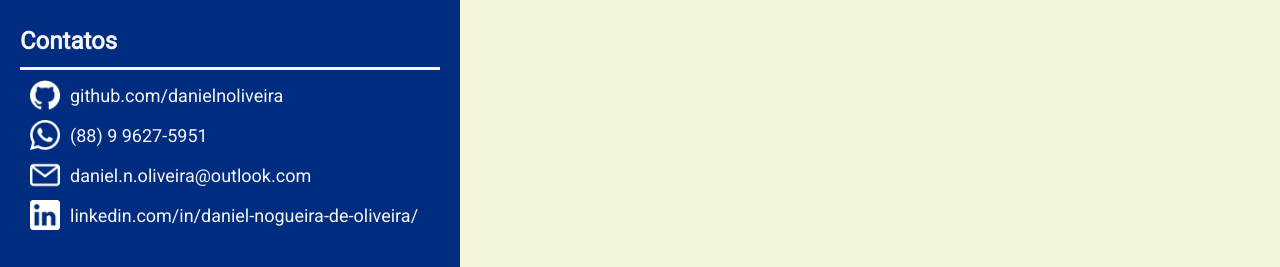
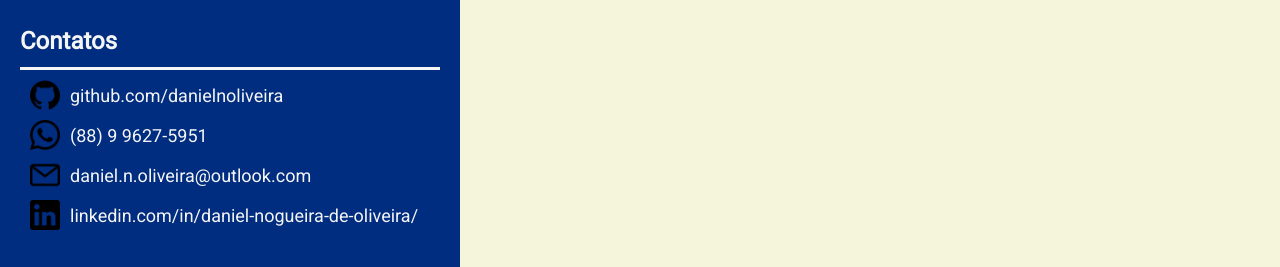
Before and after one commit to danielnoliveira/Curriculo, a plain HTML site: page index.html in a window 1280 px wide. Shown: the part 508-775 px from the top of the page. Drawn offline with Linux system fonts and the light colour scheme.

Commit message:
Update style.css

```diff
--- a/style.css
+++ b/style.css
@@ -66,7 +66,6 @@ main {
 .info > p > img {
   width: 30px;
   margin-right: 10px;
-  filter: invert(100%) sepia(0%) saturate(0%) hue-rotate(93deg) brightness(103%) contrast(103%);
 }
 
 .info > p > a {
```
